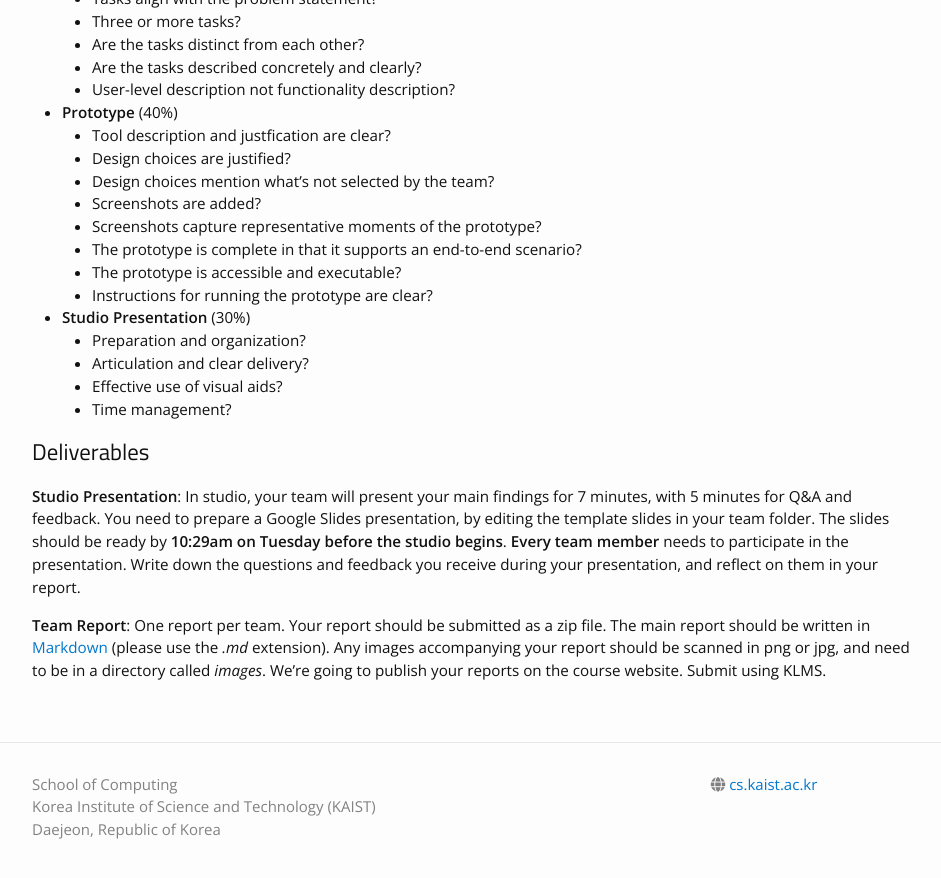
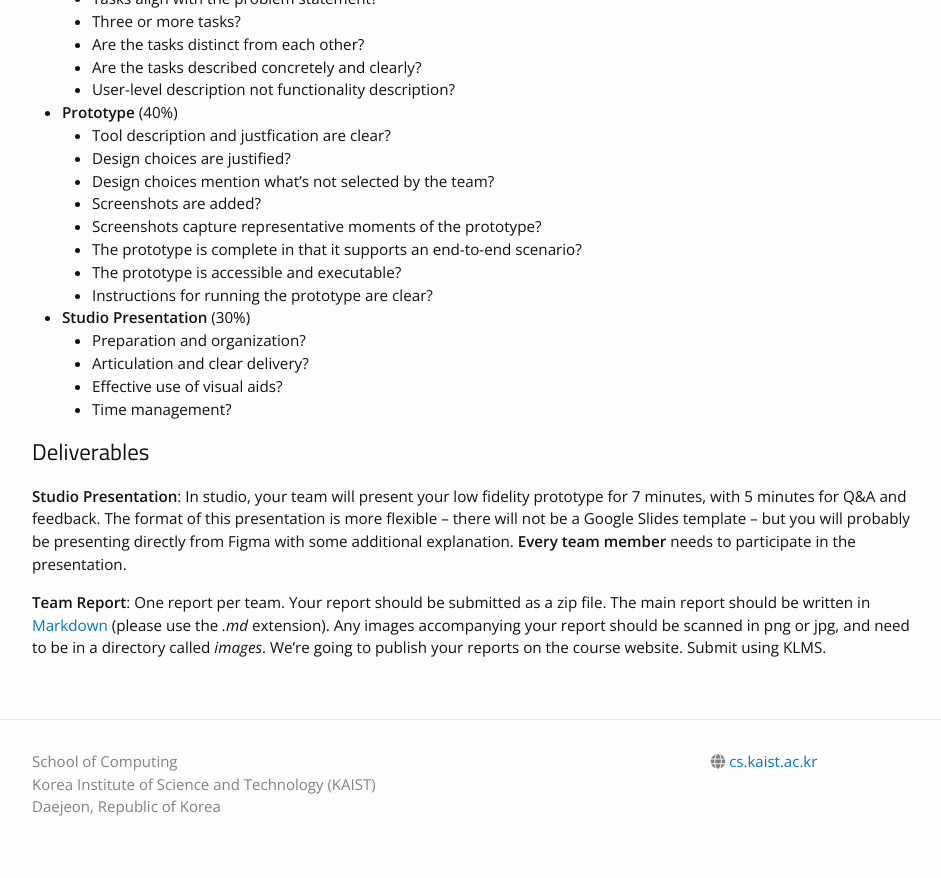
Before and after one commit to cstl-kaist/cs473-2025-fall, a Jekyll site: the page built from _projects/05_DPM3.md, in a window 1280 px wide and 900 px high, scrolled down 1341 px. Shown: the top 878 px of the window, without its empty margins (163-1104 px from the left). Built offline with Jekyll 4.4.1, drawn with Linux system fonts in a browser that asks for light colours; nearby versions of some CDN libraries.

Commit message:
Adjust DPM3

```diff
--- a/_projects/05_DPM3.md
+++ b/_projects/05_DPM3.md
@@ -78,6 +78,6 @@ Your report should include:
   * Time management?
 
 ## Deliverables
-**Studio Presentation**: In studio, your team will present your main findings for 7 minutes, with 5 minutes for Q&A and feedback. You need to prepare a Google Slides presentation, by editing the template slides in your team folder. The slides should be ready by **10:29am on Tuesday before the studio begins**. **Every team member** needs to participate in the presentation. Write down the questions and feedback you receive during your presentation, and reflect on them in your report.
+**Studio Presentation**: In studio, your team will present your low fidelity prototype for 7 minutes, with 5 minutes for Q&A and feedback. The format of this presentation is more flexible -- there will not be a Google Slides template -- but you will probably be presenting directly from Figma with some additional explanation.  **Every team member** needs to participate in the presentation.
 
 **Team Report**: One report per team. Your report should be submitted as a zip file. The main report should be written in [Markdown](https://daringfireball.net/projects/markdown/) (please use the *.md* extension). Any images accompanying your report should be scanned in png or jpg, and need to be in a directory called *images*. We're going to publish your reports on the course website. Submit using KLMS.
```
